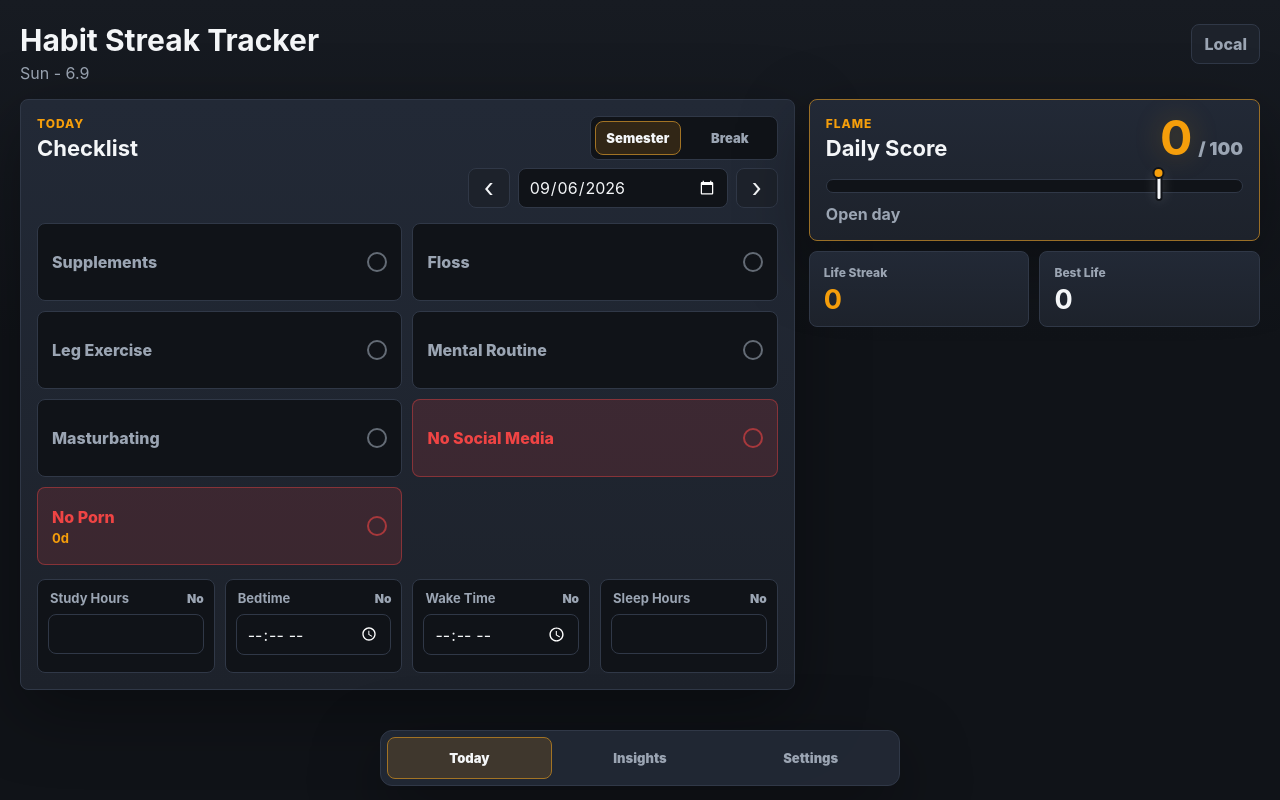
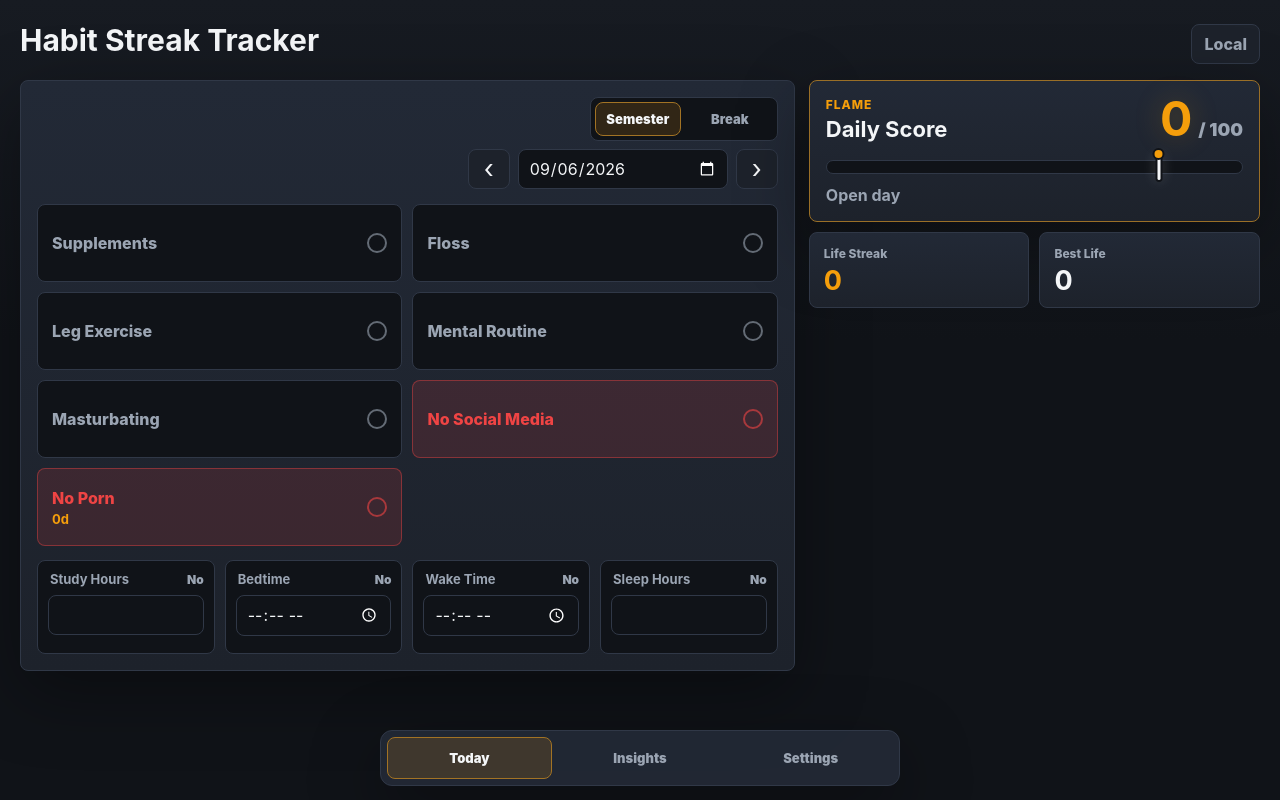
Before and after one commit to alexgr05/habit-tracker, a plain HTML site: page index.html in a window 1280 px wide. Drawn offline with nearby package versions, Linux system fonts and the light colour scheme.

Commit message:
Simplify today page header

```diff
--- a/app.js
+++ b/app.js
@@ -58,7 +58,6 @@ let passwordRecoveryMode = false;
 const pendingSaveDates = new Set();
 
 const els = {
-  todayLine: document.querySelector("#todayLine"),
   appViews: document.querySelectorAll(".app-view"),
   viewNavButtons: document.querySelectorAll(".view-nav-button"),
   todayScore: document.querySelector("#todayScore"),
@@ -546,7 +545,6 @@ function render() {
   const breakMode = computed.mode === "break";
 
   els.activeDate.value = activeDate;
-  els.todayLine.textContent = `${formatDayName(activeDate)} - ${formatShortDate(activeDate)}`;
   els.studyHours.value = day.studyHours;
   els.bedtime.value = day.bedtime;
   els.wakeTime.value = day.wakeTime;
--- a/index.html
+++ b/index.html
@@ -18,7 +18,6 @@
       <section class="topbar" aria-label="Tracker controls">
         <div>
           <h1>Habit Streak Tracker</h1>
-          <p id="todayLine" class="subtle"></p>
         </div>
         <div class="actions">
           <span id="syncStatus" class="sync-status">Local</span>
@@ -28,10 +27,6 @@
       <section id="todayView" class="dashboard-grid app-view" data-view="today" aria-label="Habit dashboard">
         <section class="tracker-panel" aria-label="Daily tracker">
           <div class="panel-head">
-            <div>
-              <p class="eyebrow">Today</p>
-              <h2>Checklist</h2>
-            </div>
             <div class="panel-controls">
               <div class="mode-toggle" aria-label="Tracker mode">
                 <button id="semesterMode" type="button">Semester</button>
--- a/styles.css
+++ b/styles.css
@@ -272,6 +272,7 @@ button:hover {
 .panel-controls {
   display: grid;
   gap: 8px;
+  width: 100%;
   justify-items: end;
 }
 
--- a/sw.js
+++ b/sw.js
@@ -1,4 +1,4 @@
-const cacheName = "habit-streak-pwa-v30";
+const cacheName = "habit-streak-pwa-v31";
 const appShell = [
   "./",
   "index.html",
```
